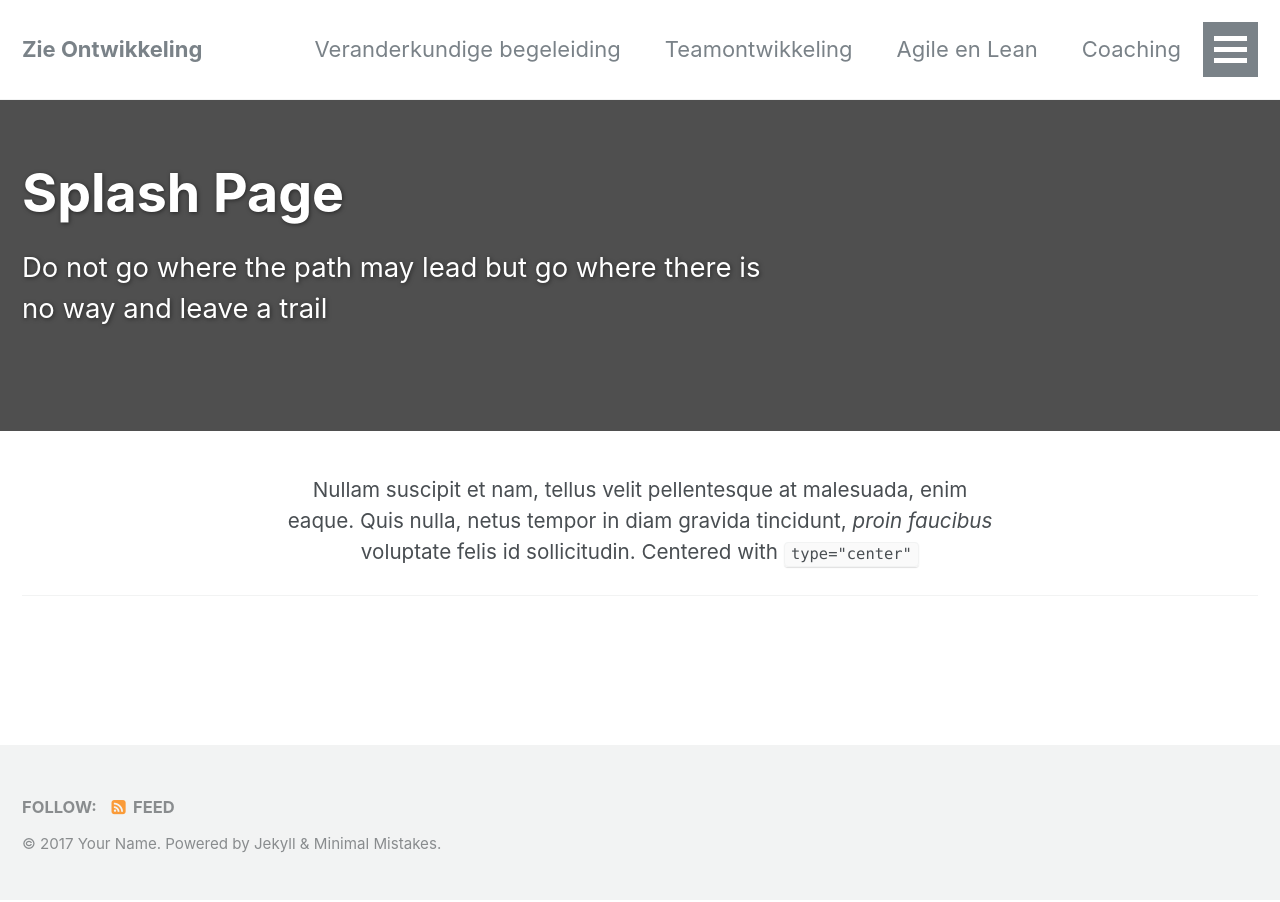
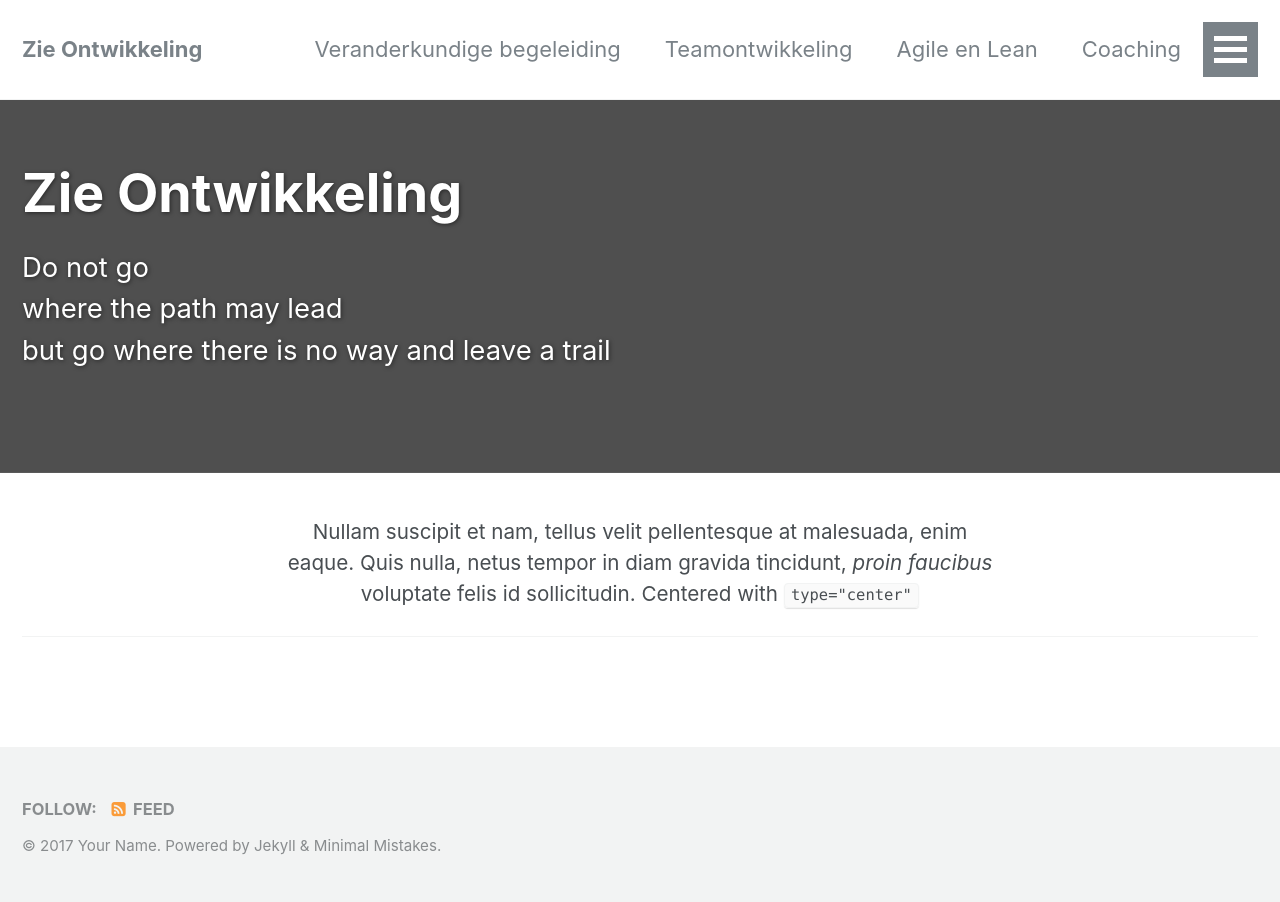
Before and after one commit to twinmum1/zie-ontwikkeling, a Jekyll site: the page built from _pages/index.md, in a window 1280 px wide. Built offline with Jekyll 4.4.1, drawn with Linux system fonts in a browser that asks for light colours.

Commit message:
Update index.md

```diff
--- a/_pages/index.md
+++ b/_pages/index.md
@@ -1,5 +1,4 @@
 ---
-title: "Splash Page"
 layout: splash
 permalink: /vkb/
 date: 2016-03-23T11:48:41-04:00
@@ -7,8 +6,8 @@ header:
   overlay_color: "#000"
   overlay_filter: "0.5"
   overlay_image: /assets/images/home.jpg
-excerpt: "Do not go
-	where the path may lead
+excerpt: "Do not go <br>
+	where the path may lead <br>
 	but go where there is no way
 	and leave a trail
 "
```
